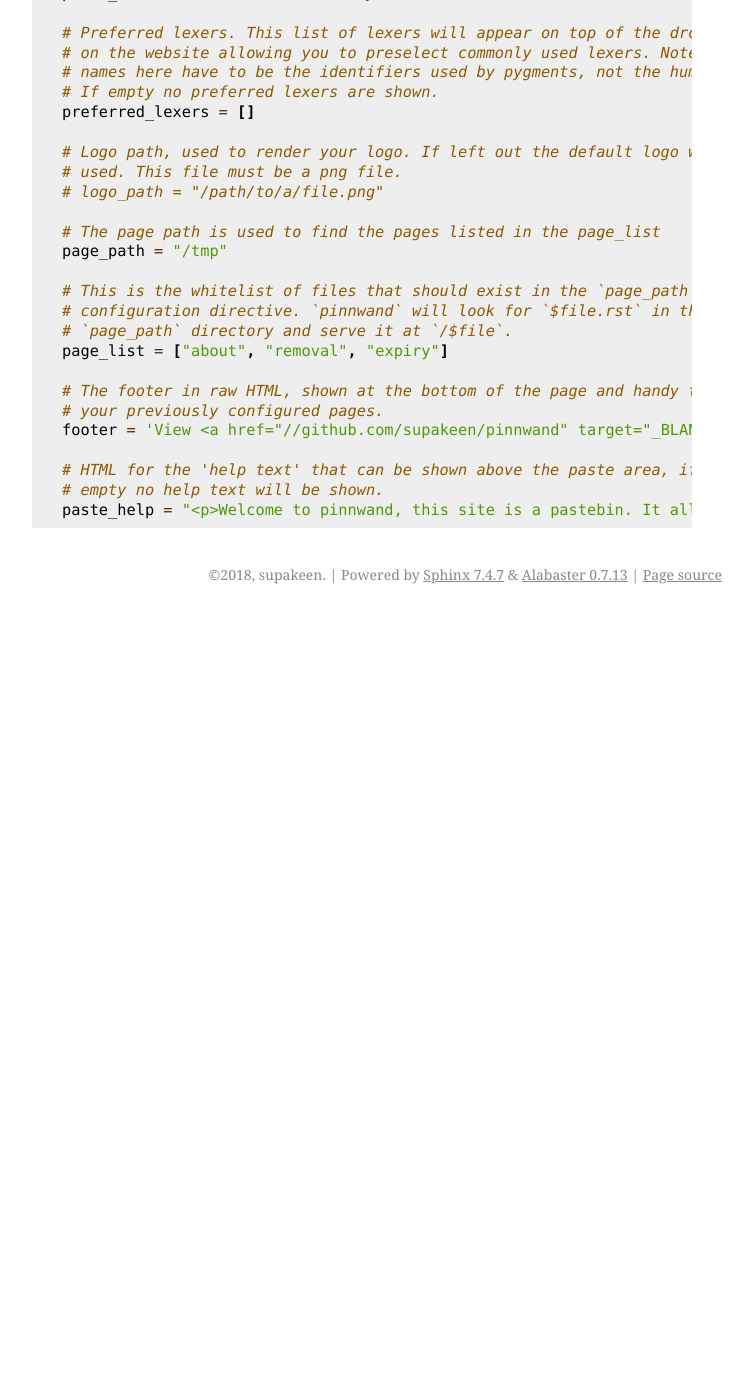
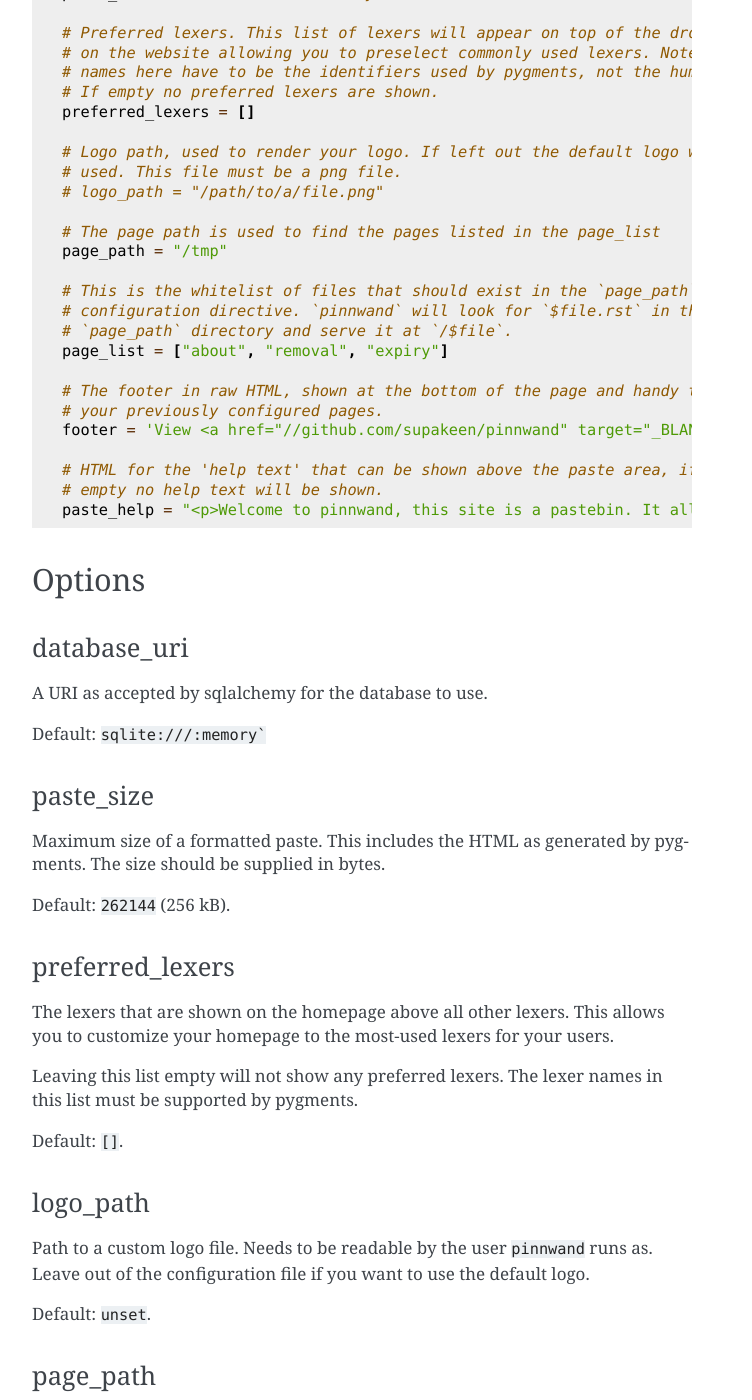
Before and after one commit to supakeen/pinnwand, a Sphinx documentation site: the page built from doc/configuration.rst, in a window 1280 px wide and 1400 px high, scrolled down 775 px. Shown: the whole window, without its empty margins (388-1140 px from the left). Built offline with Sphinx 7.4.7, drawn with Linux system fonts in a browser that asks for light colours; before the commit the page ends 1389 px from its top, so only the background shows below that; some of the changed text lies outside the part shown.

Commit message:
Initial documentation of configuration.

````diff
--- a/doc/configuration.rst
+++ b/doc/configuration.rst
@@ -16,7 +16,7 @@
 the default listening port (8000).
 
 File
-----
+****
 The configuration file has a bunch more properties to configure ``pinnwand``
 with. Here's an example file::
 
@@ -58,3 +58,64 @@
   # HTML for the 'help text' that can be shown above the paste area, if left
   # empty no help text will be shown.
   paste_help = "<p>Welcome to pinnwand, this site is a pastebin. It allows you to share code with others. If you write code in the text area below and press the paste button you will be given a link you can share with others so they can view your code as well.</p><p>People with the link can view your pasted code, only you can remove your paste and it expires automatically. Note that anyone could guess the URI to your paste so don't rely on it being private.</p>"
+
+Options
+*******
+
+database_uri
+============
+A URI as accepted by sqlalchemy for the database to use.
+
+Default: ``sqlite:///:memory```
+
+paste_size
+==========
+Maximum size of a formatted paste. This includes the HTML as generated by
+pygments. The size should be supplied in bytes.
+
+Default: ``262144`` (256 kB).
+
+preferred_lexers
+================
+The lexers that are shown on the homepage above all other lexers. This allows
+you to customize your homepage to the most-used lexers for your users.
+
+Leaving this list empty will not show any preferred lexers. The lexer names
+in this list must be supported by pygments.
+
+Default: ``[]``.
+
+logo_path
+=========
+Path to a custom logo file. Needs to be readable by the user ``pinnwand`` runs
+as. Leave out of the configuration file if you want to use the default logo.
+
+Default: ``unset``.
+
+page_path
+=========
+A filesystem path where pages listed in ``page_path`` are looked up in. If
+unset the default ``pinnwand`` path will be used.
+
+Default: ``unset``.
+
+page_list
+=========
+List of static text pages. If set these pages will be looked up in the
+``page_path`` variable. These files should exist in ``page_path`` with a
+``.rst`` suffix.
+
+Default: ``["about", "removal", "expiry"]``
+
+footer
+======
+HTML to render in the footer.
+
+Default: ``bunch of html``
+
+paste_help
+==========
+HTML to render above the new paste page to help users on how to use your
+instance.
+
+Default: ``bunch of html``
````
